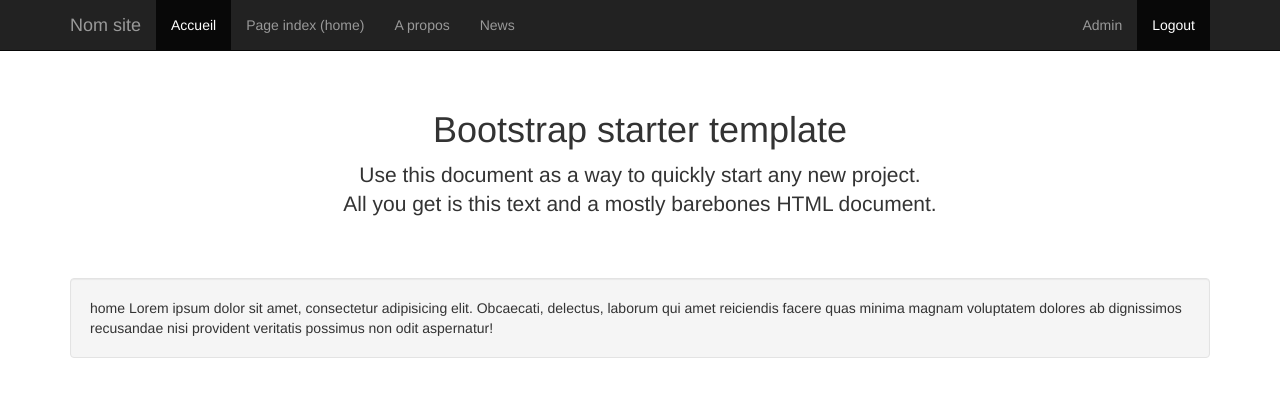
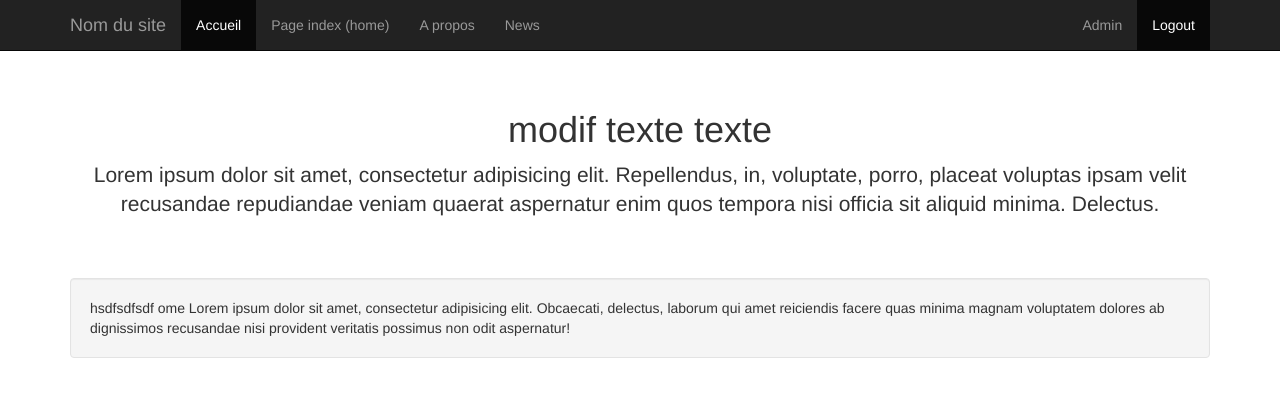
Before and after one commit to yemerit/codei, a CodeIgniter app: page /codeiadmin/ in a window 1280 px wide. Shown: the top 397 px of the page. Run offline with CodeIgniter, Linux system fonts and the light colour scheme; some libraries are stand-ins or nearby versions.

Commit message:
commit test

```diff
--- a/application/views/pages/home.php
+++ b/application/views/pages/home.php
@@ -1 +1 @@
-home Lorem ipsum dolor sit amet, consectetur adipisicing elit. Obcaecati, delectus, laborum qui amet reiciendis facere quas minima magnam voluptatem dolores ab dignissimos recusandae nisi provident veritatis possimus non odit aspernatur!
+hsdfsdfsdf ome Lorem ipsum dolor sit amet, consectetur adipisicing elit. Obcaecati, delectus, laborum qui amet reiciendis facere quas minima magnam voluptatem dolores ab dignissimos recusandae nisi provident veritatis possimus non odit aspernatur!
--- a/application/views/templates/header.php
+++ b/application/views/templates/header.php
@@ -37,7 +37,7 @@
             <span class="icon-bar"></span>
             <span class="icon-bar"></span>
           </button>
-          <a class="navbar-brand" href="#">Nom site</a>
+          <a class="navbar-brand" href="#">Nom du site</a>
         </div>
         <div class="collapse navbar-collapse">
           <ul class="nav navbar-nav">
@@ -60,8 +60,8 @@
     <div class="container">
 
       <div class="starter-template">
-        <h1>Bootstrap starter template</h1>
-        <p class="lead">Use this document as a way to quickly start any new project.<br> All you get is this text and a mostly barebones HTML document.</p>
+        <h1>modif texte texte</h1>
+        <p class="lead">Lorem ipsum dolor sit amet, consectetur adipisicing elit. Repellendus, in, voluptate, porro, placeat voluptas ipsam velit recusandae repudiandae veniam quaerat aspernatur enim quos tempora nisi officia sit aliquid minima. Delectus.</p>
       </div>
 
       <div class="well">
```
